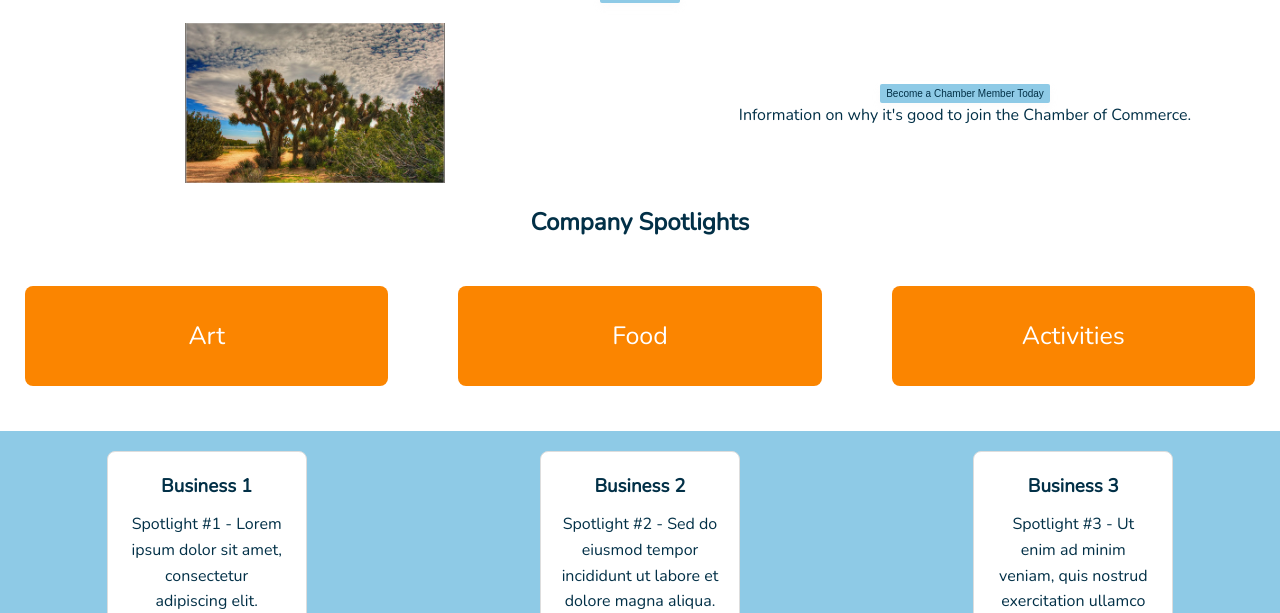
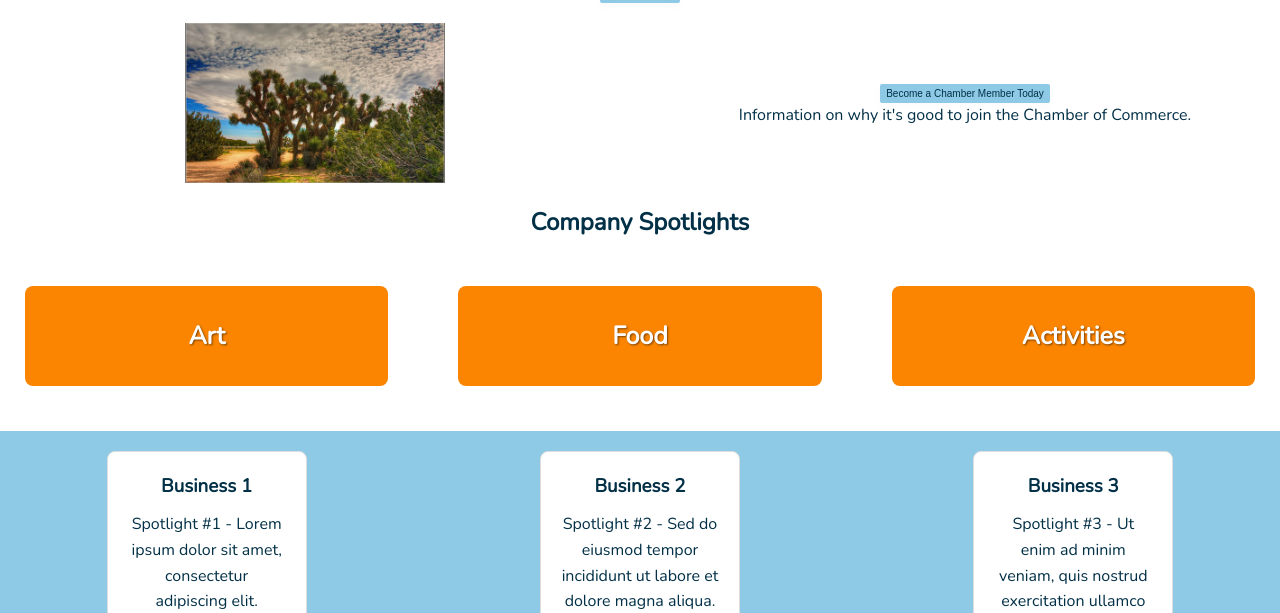
Before and after one commit to jr-sorensen/wdd230, a plain HTML site: page chamber/index.html in a window 1280 px wide. Shown: the part 1331-1944 px from the top of the page. Drawn offline with nearby package versions, Linux system fonts and the light colour scheme; no server answers.

Commit message:
txt shadow

```diff
--- a/chamber/styles/base.css
+++ b/chamber/styles/base.css
@@ -263,6 +263,8 @@ h2 {
   align-items: center;
   justify-content: center;
   background-color: #FB8500;
+  text-shadow: 1px 1px 2px rgba(0, 0, 0, 0.5);
+  font-weight: bold;
   color: #fff;
   border-radius: 8px;
   text-align: center;
```
